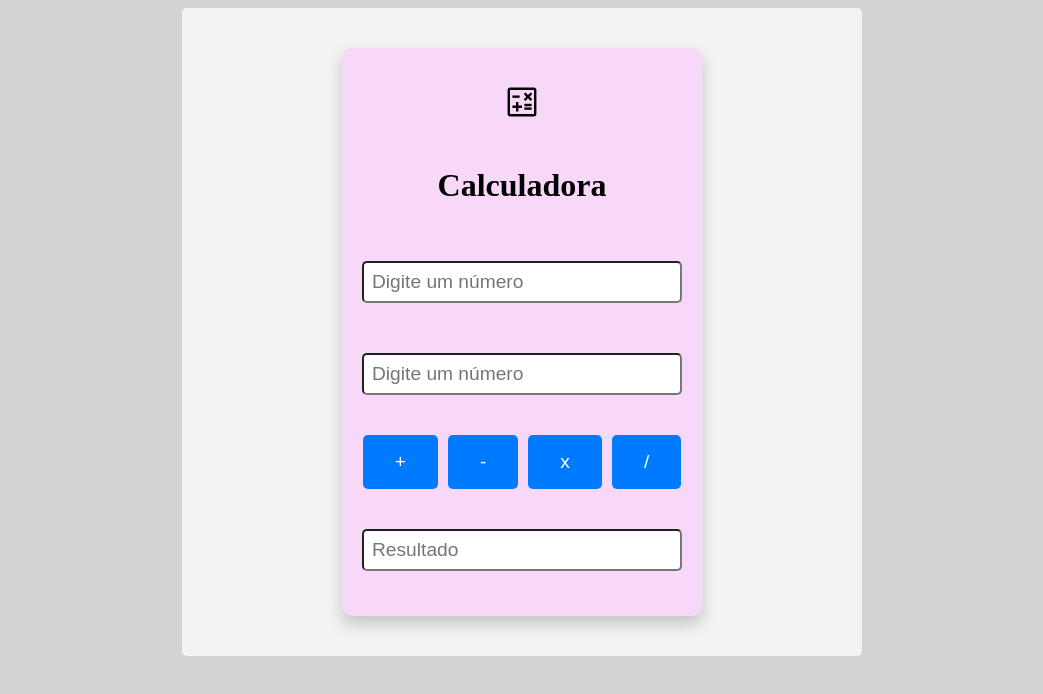
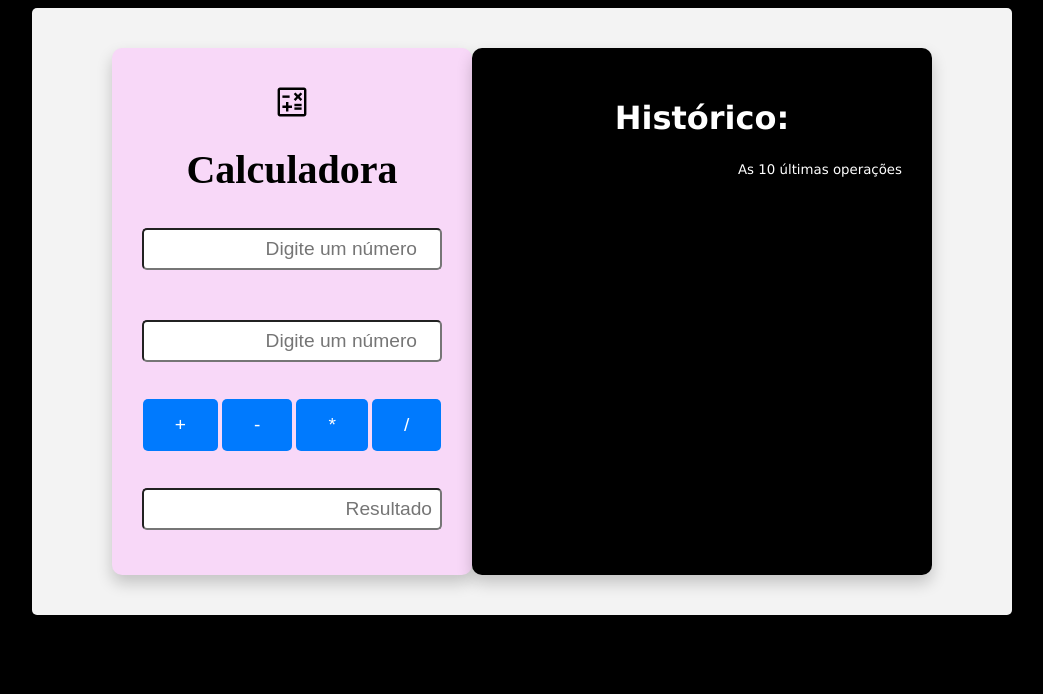
Before and after one commit to ivoosa7/bootcamp-devjr-modulo3-calc, a plain HTML site: page index.html in a window 1280 px wide. Shown: the whole page, without its empty margins (118-1161 px from the left). Drawn offline with Linux system fonts and the light colour scheme.

Commit message:
closes #06 - Implementar o histórico para as 10 últimas operações dentro da área de histórico

```diff
--- a/index.html
+++ b/index.html
@@ -9,19 +9,28 @@
 <body>
     <div class="container">
         <div class="calc">
-            <img src="Projeto Exemplo_ Calculadora/assets/calculate_black_48dp.svg" alt="imagem da calculadora">
-            <h1>Calculadora</h1>
+            <object data="Projeto Exemplo_ Calculadora/assets/calculate_black_48dp.svg" type=""></object>
+            <div class="calc-title">
+                Calculadora
+            </div>
             <input id="num1" type="number" placeholder="Digite um número">
             <input id="num2" type="number" placeholder="Digite um número">
             <div class="buttons">
                 <button onclick="calc('+')">+</button>
                 <button onclick="calc('-')">-</button>
-                <button onclick="calc('*')">x</button>
+                <button onclick="calc('*')">*</button>
                 <button onclick="calc('/')">/</button>
             </div>
             <input id="output" placeholder="Resultado">
         </div>
-        <div id="history" class="historico">
+        <div class="historico">
+            <h1>Histórico:</h1>
+            <div class="last-operations">
+                <small>As 10 últimas operações</small>
+            </div>
+            <div id="history">
+
+            </div>
         </div>
     </div>
     <script src="script.js"></script>
--- a/script.js
+++ b/script.js
@@ -17,7 +17,12 @@ function calc(operador){
     }
     document.getElementById("output").value = output;
 
-    var newHistory = "<div>" + num1 + "  " + operador + "  " + num2 + " = " + output + "</div>";
+    var newHistory = "<p>" + num1 + "  " + operador + "  " + num2 + " = " + output + "</p>";
+    var history = document.getElementById("history");
 
-    document.getElementById("history").innerHTML = newHistory + document.getElementById("history").innerHTML;
+    history.innerHTML = newHistory + history.innerHTML;
+
+    if(history.children.length > 10){ //vai pegar o tamanho de div que foi criado e se for maior que 10 vai entrar na lógica abaixo
+        history.removeChild(history.childNodes[10]); //Lógica que remove a div na posição 11 do array
+    }
 }
--- a/style.css
+++ b/style.css
@@ -1,15 +1,15 @@
 body{
-    background-color: #d3d3d3;
+    background-color: #000;
 }
 
 .container {
     background-color: #f3f3f3;
-    width: 600px;
+    width: 900px;
     margin: 0 auto;
     padding: 40px;
     display: flex;
-    flex-direction: column;
-    align-items: center;
+    flex-direction: row;
+    justify-content: center;
     border-radius: 5px;
 }
 
@@ -25,13 +25,38 @@ body{
     box-shadow: 0 8px 16px 0 rgba(0, 0, 0, 0.2);
 }
 
+.historico{
+    width: 400px;
+    background-color: #000;
+    color: #fff;
+    row-gap: 20px;
+    padding: 30px;
+    border-radius: 10px;
+    box-shadow: 0 8px 16px 0 rgba(0, 0, 0, 0.2);
+    font-family: Verdana, Geneva, Tahoma, sans-serif;
+}
+
+.calc-title{
+    font-size: 40px;
+    font-weight: 700;
+}
+
+.historico h1{
+    text-align: center;
+}
+
+.last-operations, #history{
+    text-align: right;
+}
+
 input{
-    width: 100%;
+    width: 280px;
     height: 22px;
     padding: 8px;
     font-size: 1.2rem;
     margin: 15px 70px;
     border-radius: 5px;
+    text-align: right;
 }
 
 input[type="number"]:hover{
@@ -40,19 +65,19 @@ input[type="number"]:hover{
     border: 1px solid #74d0ff;
 }
 
-.buttons {
+.buttons{
     display: flex;
-    justify-content: space-around;
-    align-items: center;
+    flex-direction: row;
+    justify-content: space-between;
 }
 
 button {
     background-color: #007afe;
     border: none;
     color: #fff;
-    margin: 5px;
-    padding: 16px 32px;
+    padding: 15px 32px;
     text-decoration: none;
+    margin: 2px;
     font-size: 1.2rem;
     border-radius: 5px;
     cursor: pointer;
```
